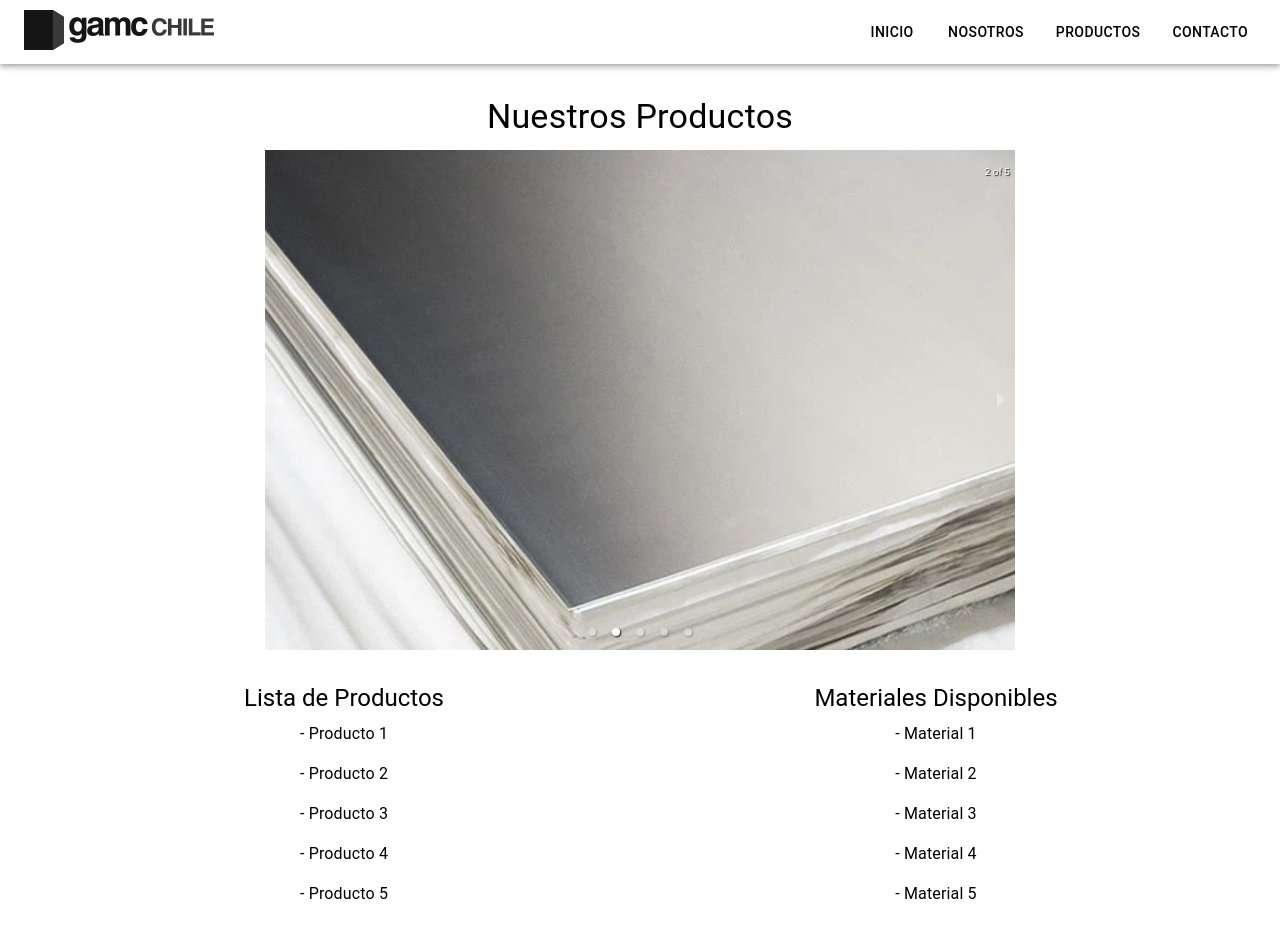
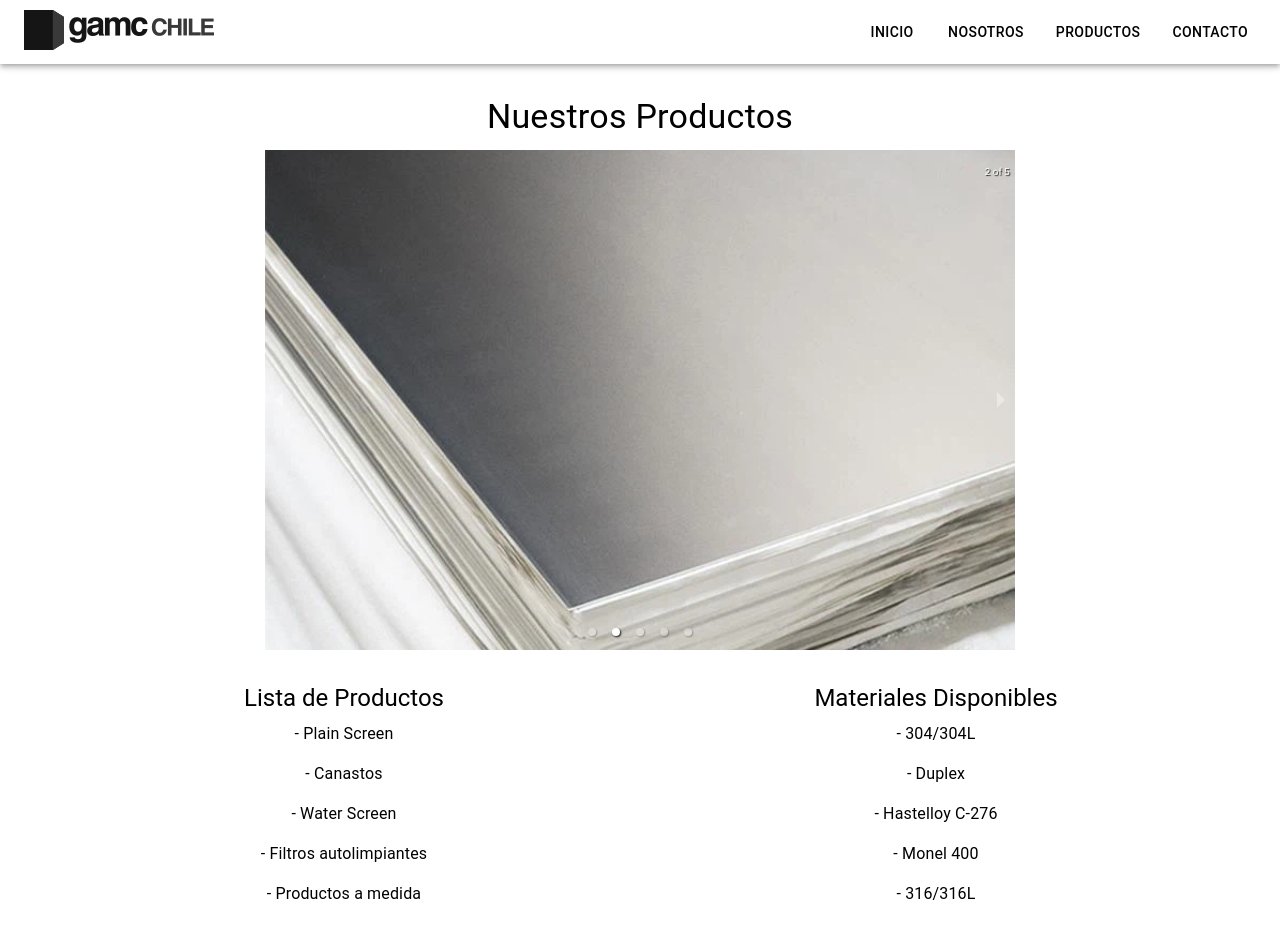
Before and after one commit to gam-c/gamc-chile, a Next.js app: page /products in a window 1280 px wide. Shown: the top 952 px of the page. Built offline with nearby package versions, Linux system fonts and the light colour scheme.

Commit message:
index, products

```diff
--- a/src/pages/index.js
+++ b/src/pages/index.js
@@ -44,7 +44,8 @@ export default function Home() {
           component="p"
           sx={{ mt: 2, fontSize: { xs: '1rem', md: '1.25rem' } }} // Font size adjusts with screen size
         >
-          Maximiza tu producción con nuestros canastos y filtros autolimpiantes de alta eficiencia.
+          Maximiza tu producción con nuestros canastos y filtros autolimpiantes de alta eficiencia, descubre cómo nuestros productos pueden transformar tus operaciones. ¡Contáctanos hoy mismo para obtener más información y una cotización personalizada!
+
         </Typography>
         <Link href="/contact" passHref>
           <Button
--- a/src/pages/products.js
+++ b/src/pages/products.js
@@ -44,19 +44,19 @@ const Products = () => {
               Lista de Productos
             </Typography>
             <Typography variant="body1" paragraph>
-              - Producto 1
+              - Plain Screen
             </Typography>
             <Typography variant="body1" paragraph>
-              - Producto 2
+              - Canastos
             </Typography>
             <Typography variant="body1" paragraph>
-              - Producto 3
+              - Water Screen
             </Typography>
             <Typography variant="body1" paragraph>
-              - Producto 4
+              - Filtros autolimpiantes
             </Typography>
             <Typography variant="body1" paragraph>
-              - Producto 5
+              - Productos a medida
             </Typography>
           </Grid>
           <Grid item xs={12} md={6}>
@@ -64,25 +64,25 @@ const Products = () => {
               Materiales Disponibles
             </Typography>
             <Typography variant="body1" paragraph>
-              - Material 1
+              - 304/304L
             </Typography>
             <Typography variant="body1" paragraph>
-              - Material 2
+              - Duplex
             </Typography>
             <Typography variant="body1" paragraph>
-              - Material 3
+              - Hastelloy C-276
             </Typography>
             <Typography variant="body1" paragraph>
-              - Material 4
+              - Monel 400
             </Typography>
             <Typography variant="body1" paragraph>
-              - Material 5
+              - 316/316L
             </Typography>
           </Grid>
         </Grid>
         <Box sx={{ mt: 4, textAlign: 'center' }}>
           <Typography variant="body1" paragraph>
-            Todos nuestros productos son hechos a medida y se ajustan a los requerimientos específicos de cada cliente. Lorem ipsum dolor sit amet, consectetur adipiscing elit. Integer nec odio. Praesent libero. Sed cursus ante dapibus diam.
+          En GAMC Chile, ofrecemos una gama de productos diseñados para optimizar los procesos de desalinización y producción minera.
           </Typography>
         </Box>
       </Box>
```
